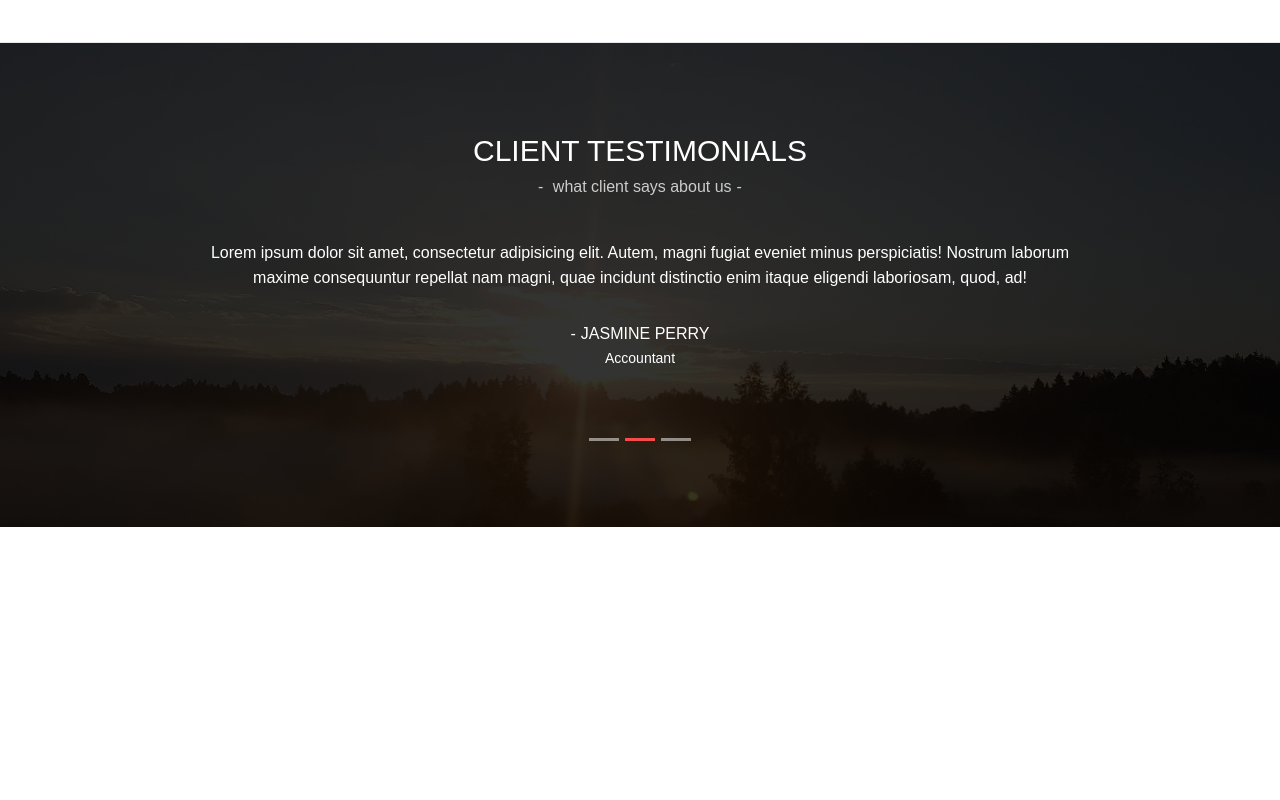
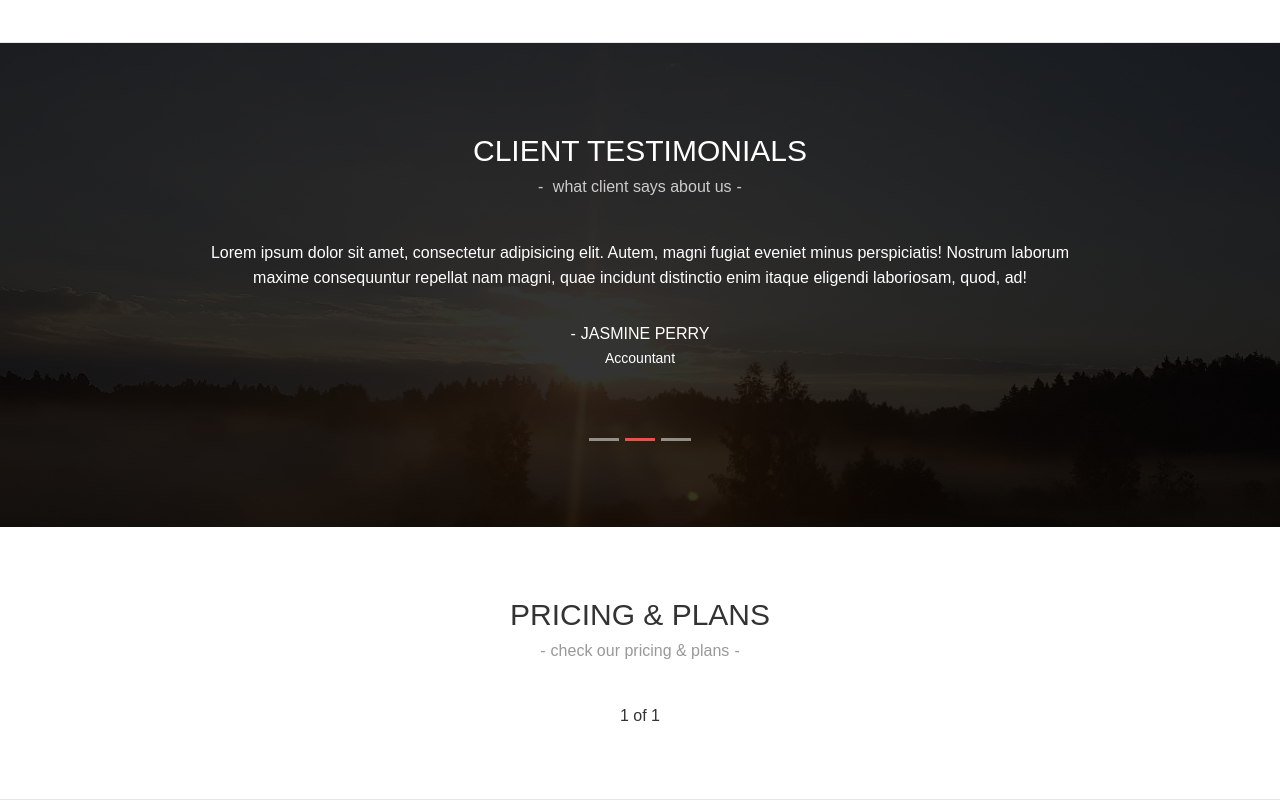
Before and after one commit to SubinBudhathoki58/corporate, a React (Create React App) app: page / in a window 1280 px wide. Shown: the part 4166-4966 px from the top of the page. Before the commit the page ends 4693 px from the top, so only its background shows below. Built offline with nearby package versions, Linux system fonts and the light colour scheme.

Commit message:
updation

```diff
--- a/src/App.js
+++ b/src/App.js
@@ -7,6 +7,7 @@ import AppServices from './Components/AppServices';
 import AppWorks from './Components/works';
 import AppTeams from './Components/team';
 import AppTestimonials from './Components/testimonial';
+import AppPricing from './Components/Pricing';
 
 function App() {
   return (
@@ -21,6 +22,7 @@ function App() {
         <AppWorks/>
         <AppTeams/>
         <AppTestimonials/>
+        <AppPricing/>
       </main>
 
 
```
